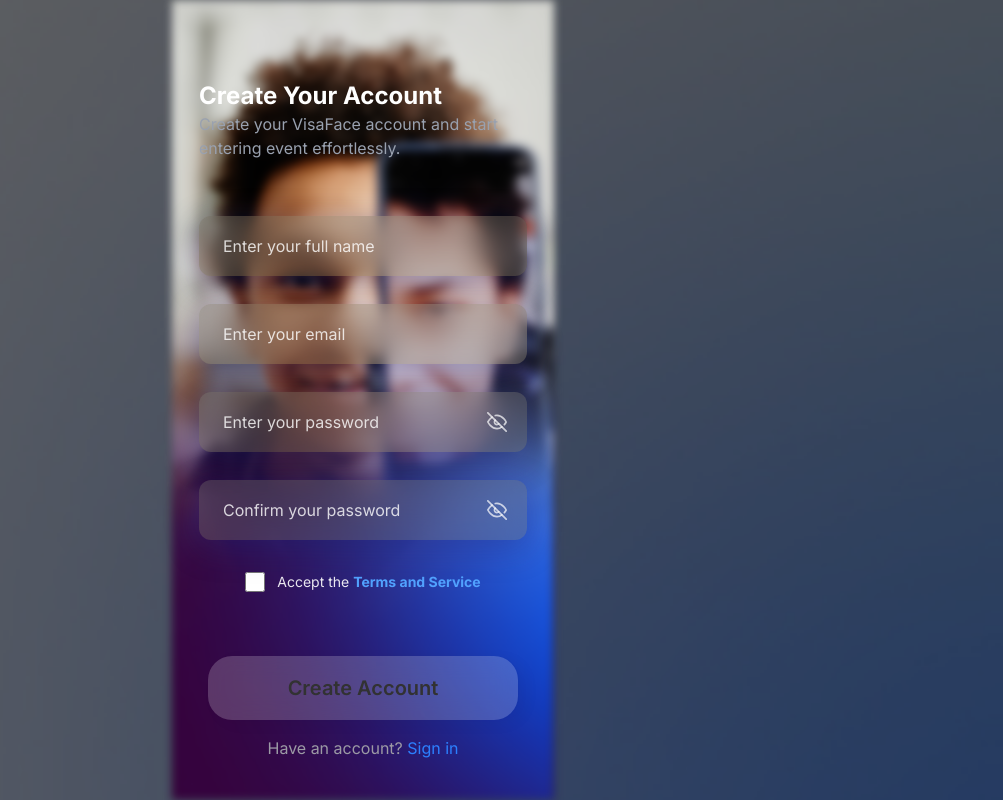
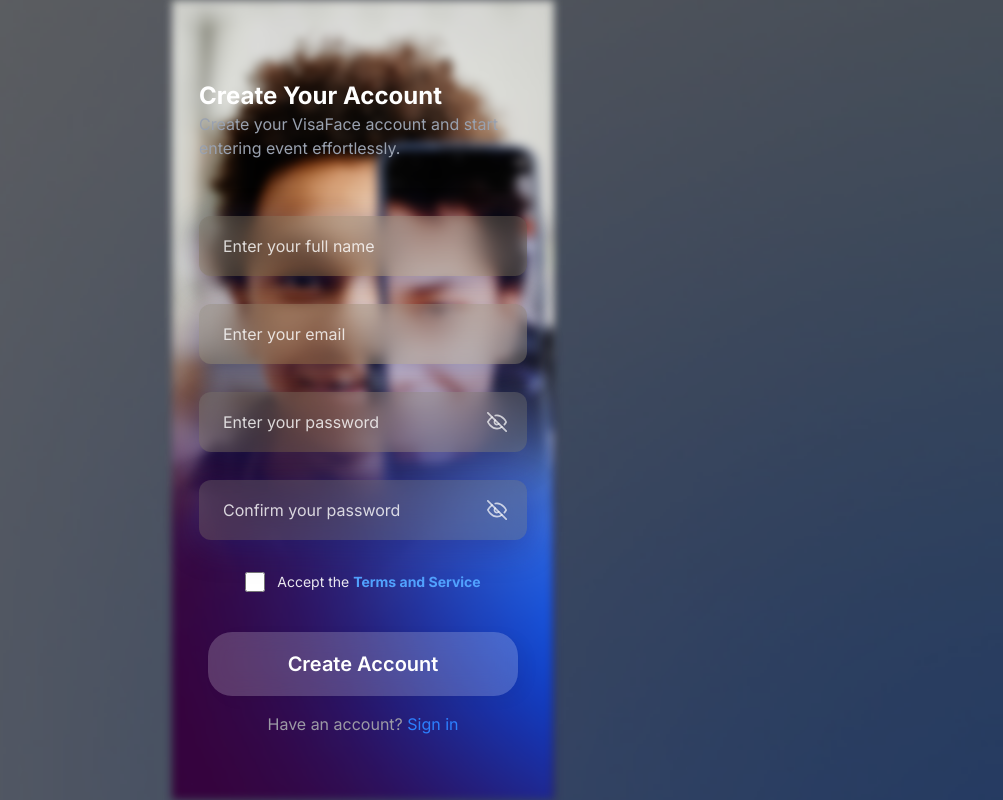
Before and after one commit to raktimproloy/visa-face-auth, a Next.js app: page /auth/register in a window 1280 px wide. Shown: the whole page, without its empty margins (277-1280 px from the left). Built offline with nearby package versions, Linux system fonts and the light colour scheme.

Commit message:
update some design

```diff
--- a/src/app/auth/login/page.tsx
+++ b/src/app/auth/login/page.tsx
@@ -148,7 +148,7 @@
           <button
             type="submit"
             disabled={isLoading}
-            className="mobile-btn !text-[#323232] !mx-auto disabled:opacity-50 disabled:cursor-not-allowed"
+            className="mobile-btn !text-white !mx-auto disabled:opacity-50 disabled:cursor-not-allowed"
           >
             {isLoading ? 'Logging in...' : 'Login'}
           </button>
--- a/src/app/auth/register/page.tsx
+++ b/src/app/auth/register/page.tsx
@@ -283,7 +283,7 @@
           </div>
 
           {/* Submit button */}
-          <div className="col-span-1 mt-8 text-center">
+          <div className="col-span-1 mt-2 text-center">
             <button
               onClick={(e) => {
                 console.log('Button clicked!', e);
@@ -292,7 +292,7 @@
                 handleCreateAccount();
               }}
               onTouchStart={() => {}} // Ensure touch events work
-              className={`mobile-btn !text-[#323232] !mx-auto !relative !z-20 !touch-manipulation ${
+              className={`mobile-btn !text-white !mx-auto !relative !z-20 !touch-manipulation ${
                 isSubmitting ? 'opacity-50 cursor-not-allowed' : ''
               }`}
               type="button"
```
